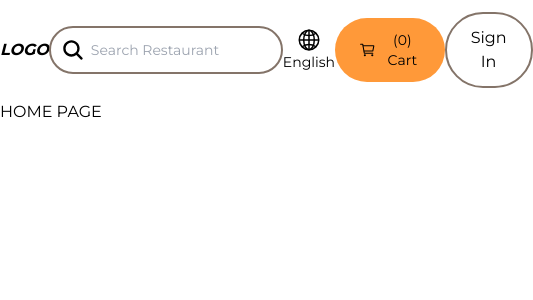
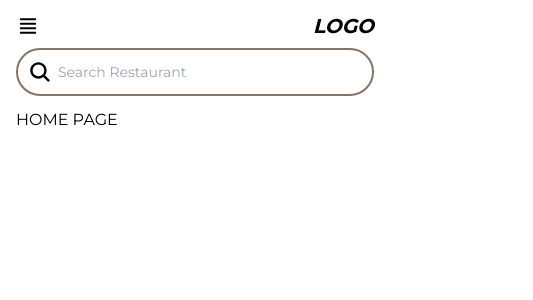
Before and after one commit to GeoLine02/home-chef-front, a Next.js app: page / in a window 390 px wide. Shown: the top 300 px of the page, 533 px wide, since content can reach past the window. Built offline with nearby package versions, Linux system fonts and the light colour scheme.

Commit message:
add header responsive layout & finished header UI

```diff
--- a/src/app/layout.tsx
+++ b/src/app/layout.tsx
@@ -19,9 +19,11 @@ export default function RootLayout({
 }>) {
   return (
     <html lang="en">
-      <body className={`${english.className}`}>
+      <body className={`${english.className} w-full`}>
         <Header />
-        {children}
+        <main className="w-full min-h-screen max-w-customMax mx-auto px-4">
+          {children}
+        </main>
       </body>
     </html>
   );
--- a/src/components/header/Header.tsx
+++ b/src/components/header/Header.tsx
@@ -2,16 +2,26 @@ import SeeCartBtn from "../cart/SeeCartBtn";
 import LanguageSwitcher from "../shared/language_switcher/LanguageSwitcher";
 import Logo from "../shared/Logo";
 import RestaurantSearch from "../shared/restaurant_search_bar/RestaurantSearch";
+import BurgerMenuBtn from "./burger_menu/BurgerMenuBtn";
 import User from "./User";
 
 export default function Header() {
   return (
-    <header className="w-full bg-mainColor flex justify-between items-center py-3">
-      <Logo />
-      <RestaurantSearch />
-      <LanguageSwitcher />
-      <SeeCartBtn />
-      <User />
+    <header className="w-full max-w-customMax mx-auto bg-mainColor flex justify-between items-center py-3 px-4">
+      <div className="w-full md:w-fit flex flex-col md:flex-row justify-center items-center gap-2 md:gap-8">
+        <div className="w-full md:w-fit flex justify-between items-center">
+          <span className="md:hidden">
+            <BurgerMenuBtn />
+          </span>
+          <Logo />
+        </div>
+        <RestaurantSearch />
+      </div>
+      <div className="hidden md:flex justify-center items-center gap-8">
+        <LanguageSwitcher />
+        <SeeCartBtn />
+        <User />
+      </div>
     </header>
   );
 }
--- /dev/null
+++ b/src/components/header/burger_menu/BurgerMenuBtn.tsx
@@ -0,0 +1,11 @@
+import { IoReorderFour } from "react-icons/io5";
+
+export default function BurgerMenuBtn() {
+  // write burger modal opening logic
+  // ...
+  return (
+    <div>
+      <IoReorderFour size={24} />
+    </div>
+  );
+}
--- a/src/components/shared/LoginBtn.tsx
+++ b/src/components/shared/LoginBtn.tsx
@@ -2,7 +2,7 @@ export default function LoginBtn() {
   return (
     <button
       type="button"
-      className="flex justify-center items-center gap-2 border-2 border-outlineColor rounded-full px-6 py-3"
+      className="flex justify-center items-center gap-2 border-2 border-outlineColor rounded-full px-6 py-[10px]"
     >
       Sign In
     </button>
--- a/src/components/shared/Logo.tsx
+++ b/src/components/shared/Logo.tsx
@@ -1,3 +1,3 @@
 export default function Logo() {
-  return <h1 className="font-bold italic">LOGO</h1>;
+  return <h1 className="text-xl font-bold italic">LOGO</h1>;
 }
--- a/src/components/shared/language_switcher/LanguageSwitcher.tsx
+++ b/src/components/shared/language_switcher/LanguageSwitcher.tsx
@@ -2,9 +2,9 @@ import { IoGlobeOutline } from "react-icons/io5";
 
 export default function LanguageSwitcher() {
   return (
-    <div className="flex flex-col justify-center items-center">
+    <button type="button" className="flex flex-col justify-center items-center">
       <IoGlobeOutline size={24} />
       <p className="text-sm">English</p>
-    </div>
+    </button>
   );
 }
--- a/src/components/shared/restaurant_search_bar/RestaurantSearch.tsx
+++ b/src/components/shared/restaurant_search_bar/RestaurantSearch.tsx
@@ -2,7 +2,7 @@ import { IoSearch } from "react-icons/io5";
 
 export default function RestaurantSearch() {
   return (
-    <div className="relative">
+    <div className="relative w-full">
       <IoSearch
         size={24}
         className="absolute top-1/2 left-3 transform -translate-y-1/2"
@@ -10,7 +10,7 @@ export default function RestaurantSearch() {
       <input
         type="search"
         placeholder="Search Restaurant"
-        className="w-fit text-sm pl-10 pr-5 py-3 border-2 rounded-full border-outlineColor focus:outline-none"
+        className="w-full text-sm pl-10 pr-5 py-3 border-2 rounded-full border-outlineColor focus:outline-none"
       />
     </div>
   );
--- a/tailwind.config.ts
+++ b/tailwind.config.ts
@@ -13,6 +13,9 @@ const config: Config = {
         outlineColor: "#847469",
         customOrange: "#FF9939"
       },
+      maxWidth: {
+        customMax: "1552px"
+      }
     },
   },
   plugins: [],
```
